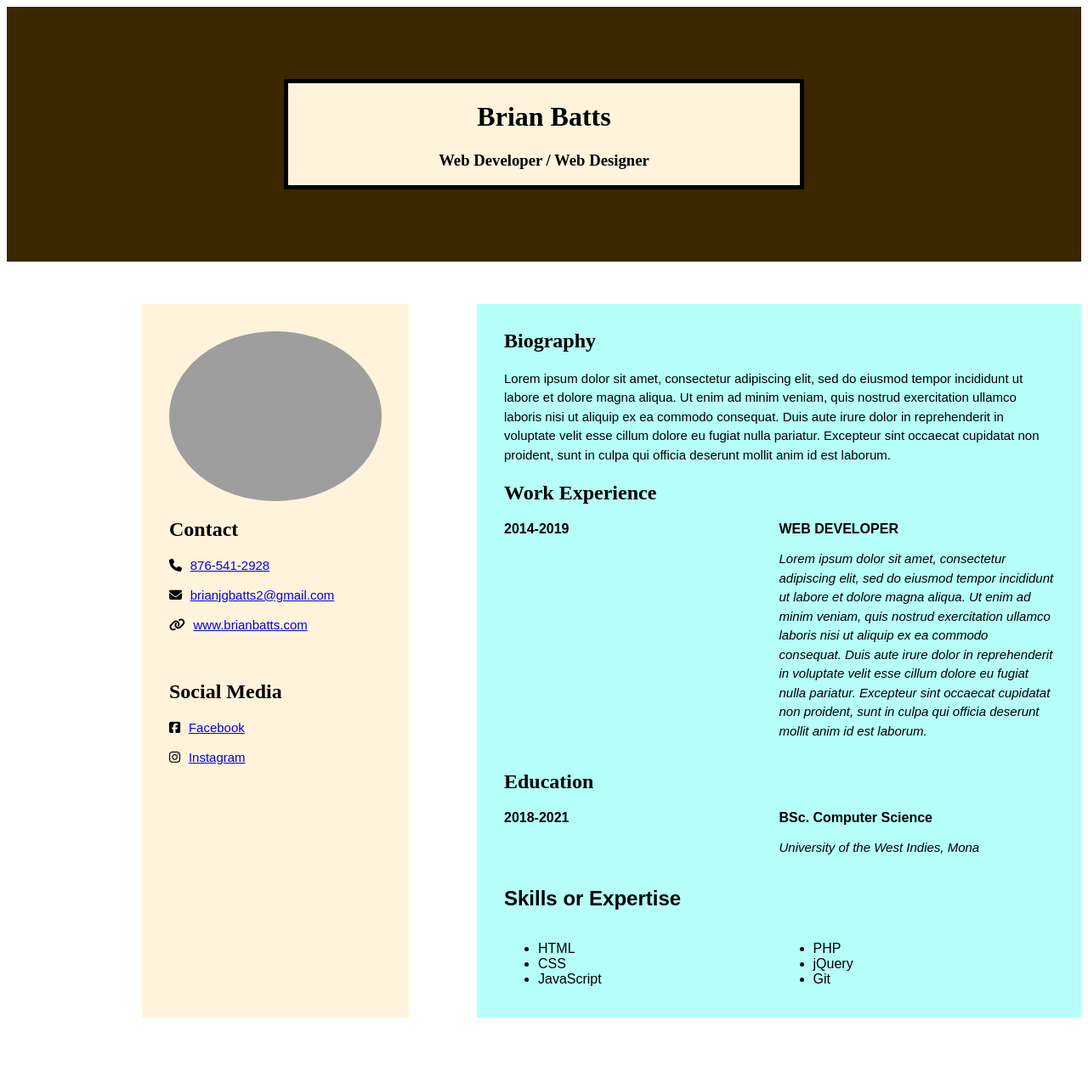
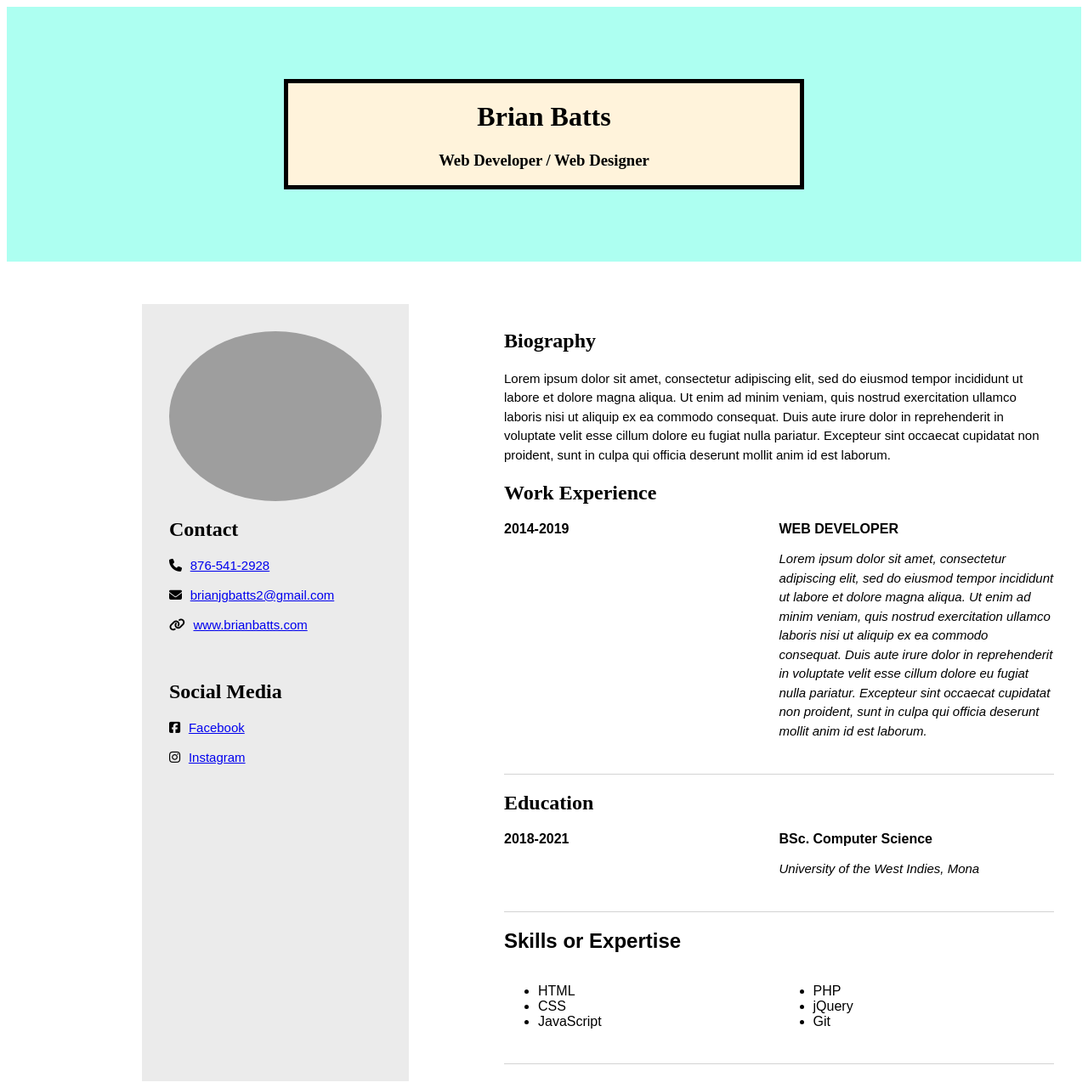
Before and after one commit to brianbatts/brianbatts.github.io, a plain HTML site: page index.html in a window 1280 px wide. Shown: the whole page at 85% size. Before the commit the page ends 1206 px from the top, so only its background shows below. Drawn offline with Linux system fonts and the light colour scheme; grey boxes are pictures that could not be loaded.

Commit message:
modified files

```diff
--- a/style.css
+++ b/style.css
@@ -7,7 +7,7 @@
 
 .header{
     position: relative;
-    background-color: #3b2700;
+    background-color:#adfff1;
     grid-area: 1 / 1 / span 1 / span 16;
     display: flex;
     height: 300px;
@@ -28,7 +28,7 @@
 .sidebar{
     grid-area: 2 / 3 / span 1 / span 4;
     padding: 32px 32px 32px 32px;
-    background-color:#fff3db;
+    background-color: #ebebeb;
     justify-self: center;
 }
 
@@ -42,7 +42,7 @@
 
 .content{
     position: relative;
-    background-color: #b5fff8;
+    background-color: #fff;
     grid-area: 2 / 8 / span 1 / span 9;
     padding: 10px 32px 20px 32px;
 }
@@ -51,18 +51,24 @@
   display: grid;
   grid-template-columns: 1fr 1fr;
   font-family: 'Source Sans Pro', sans-serif;
+  border-bottom: 1px solid lightgrey;
+  padding-bottom: 24px;
 }
 
 .degree-content{
   display: grid;
   grid-template-columns: 1fr 1fr;
   font-family: 'Source Sans Pro', sans-serif;
+  border-bottom: 1px solid lightgrey;
+  padding-bottom: 24px;
 }
 
 
 .skill-content{
   display: grid;
   grid-template-columns: 1fr 1fr;
+  border-bottom: 1px solid lightgrey;
+  padding-bottom: 24px;
 }
 
 .avatar{
```
